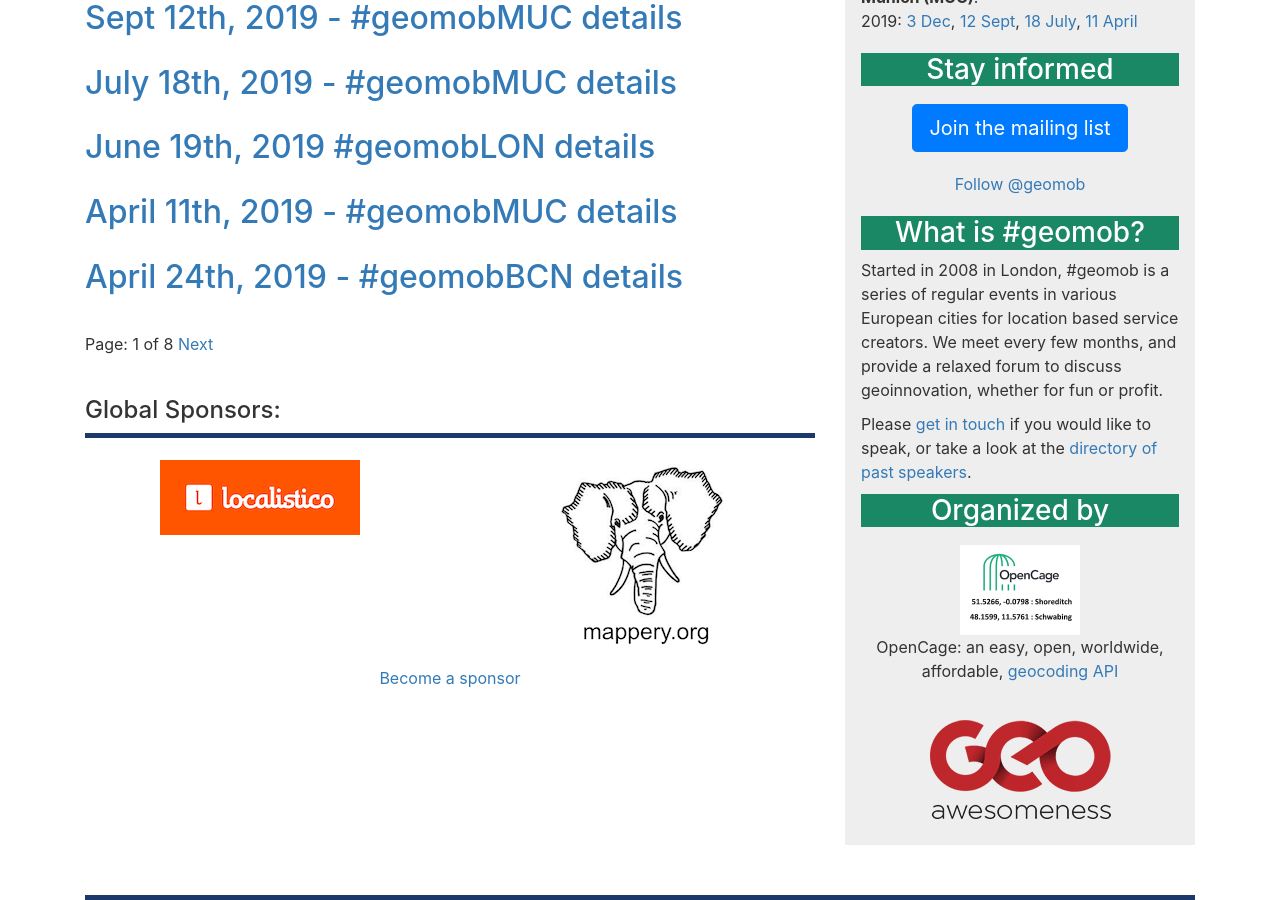
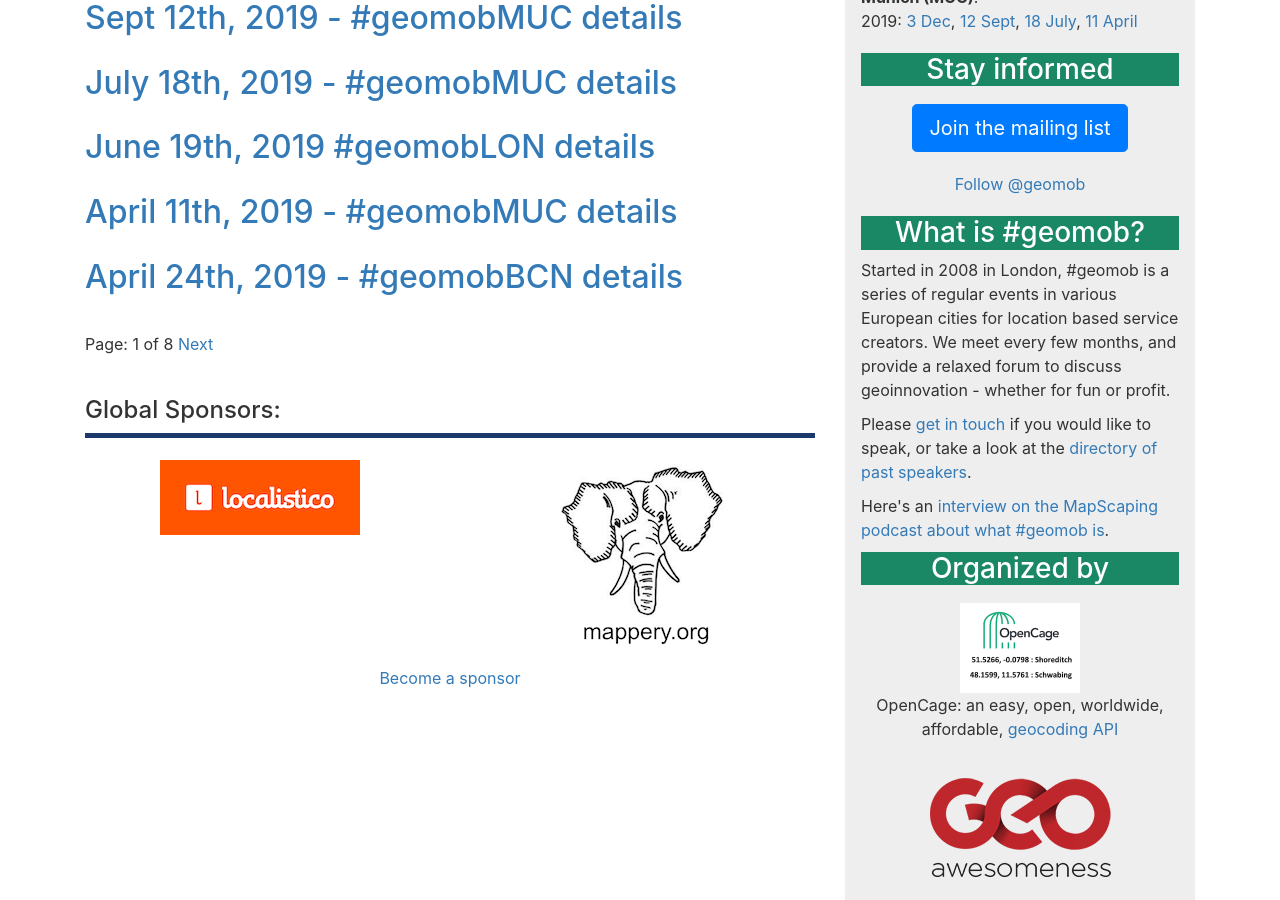
Before and after one commit to geomob/geomob-website, a Jekyll site: the page built from index.html, in a window 1280 px wide and 900 px high, scrolled down 534 px. Built offline with Jekyll 4.4.1, drawn with Linux system fonts in a browser that asks for light colours; the list of posts is cut into pages by our own code; comment, search, counter and statistics services are not loaded.

Commit message:
add link to mapscaping podcast

```diff
--- a/_includes/what-is-geomob.html
+++ b/_includes/what-is-geomob.html
@@ -4,7 +4,7 @@
   Started in 2008 in London, #geomob is a series of regular events
   in various European cities for location based service creators.
   We meet every few months, and provide a
-  relaxed forum to discuss geoinnovation, whether for fun or profit.
+  relaxed forum to discuss geoinnovation - whether for fun or profit.
 </div>
 <div class="p10">
   Please
@@ -12,3 +12,6 @@
   like to speak, or take a look at the
   <a href="/past-speakers">directory of past speakers</a>.
 </div>
+<div class="p10">
+  Here's an <a href="https://mapscaping.com/blogs/the-mapscaping-podcast/geomob-geoinnovation-for-the-people-by-the-people">interview on the MapScaping podcast about what #geomob is</a>.
+</div>
```
